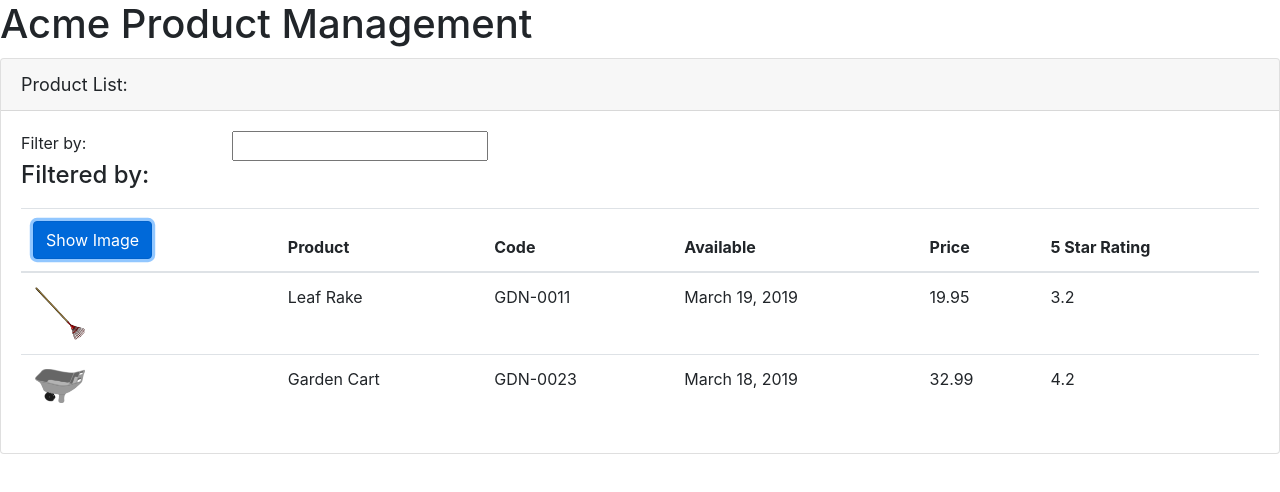
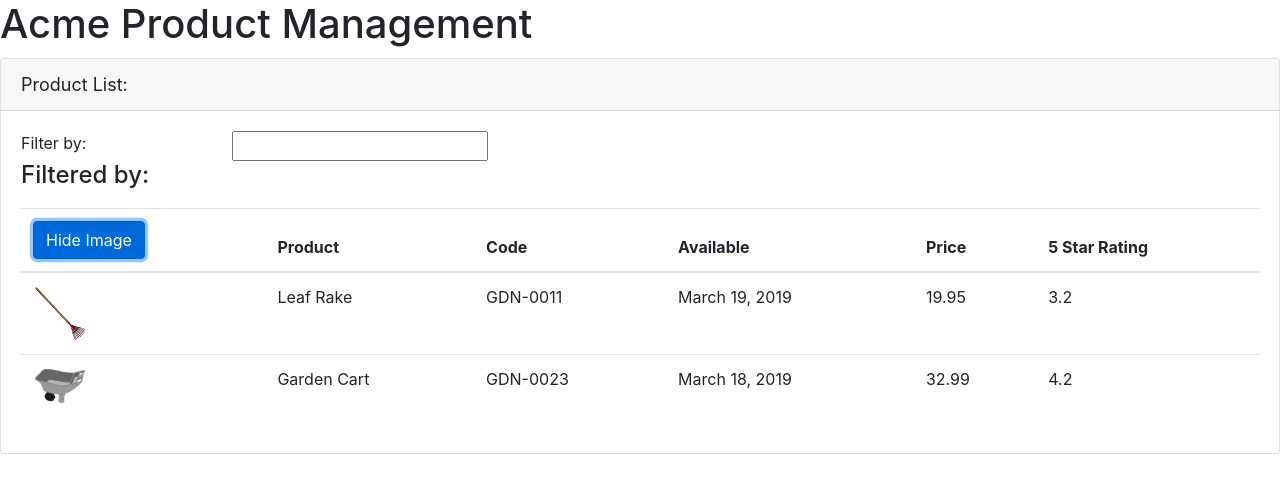
Before and after one commit to kitamarekweb/My-1-Angular-GettingStarted, an Angular app: page / in a window 1280 px wide. Both pictures are taken after a click on the button "Show Image". Shown: the top 492 px of the page. Built offline with nearby package versions, Linux system fonts and the light colour scheme.

Commit message:
( EVENT BINDING ) - Show/Hide Image

```diff
--- a/src/app/products/product-list.component.html
+++ b/src/app/products/product-list.component.html
@@ -6,7 +6,7 @@
     <div class='row'>
       <div class='col-md-2'>Filter by:</div>
       <div class='col-md-4'>
-        <input type='text' />
+        <input type='text'/>
       </div>
     </div>
     <div class='row'>
@@ -20,8 +20,9 @@
         <thead>
         <tr>
           <th>
-            <button class='btn btn-primary'>
-              Show Image
+            <button class='btn btn-primary'
+                    (click)='toggleImage()'>
+              {{showImage ? 'Hide' : 'Show'}} Image
             </button>
           </th>
           <th>Product</th>
@@ -34,8 +35,11 @@
         <tbody>
         <tr *ngFor="let product of products">
           <td>
-              <img [src]='product.imageUrl' [title]='product.productName'
-              [style.width.px]='imageWidth' [style.margin.px]='imageMargin'>
+            <img *ngIf='showImage'
+                 [src]='product.imageUrl'
+                 [title]='product.productName'
+                 [style.width.px]='imageWidth'
+                 [style.margin.px]='imageMargin'>
           </td>
           <td>{{product.productName}}</td>
           <td>{{product.productCode}}</td>
--- a/src/app/products/product-list.component.ts
+++ b/src/app/products/product-list.component.ts
@@ -9,6 +9,7 @@
   pageTitle: string = 'Product List:';
   imageWidth: number = 50;
   imageMargin: number = 2;
+  showImage: boolean = false;
   products: any[] = [
     {
       "productId": 1,
@@ -31,4 +32,8 @@
       "imageUrl": "assets/images/garden_cart.png"
     }
   ];
+
+  toggleImage(): void {
+    this.showImage = !this.showImage;
+  }
 }
```
Lines whose indentation alone changed are shown as unchanged.
